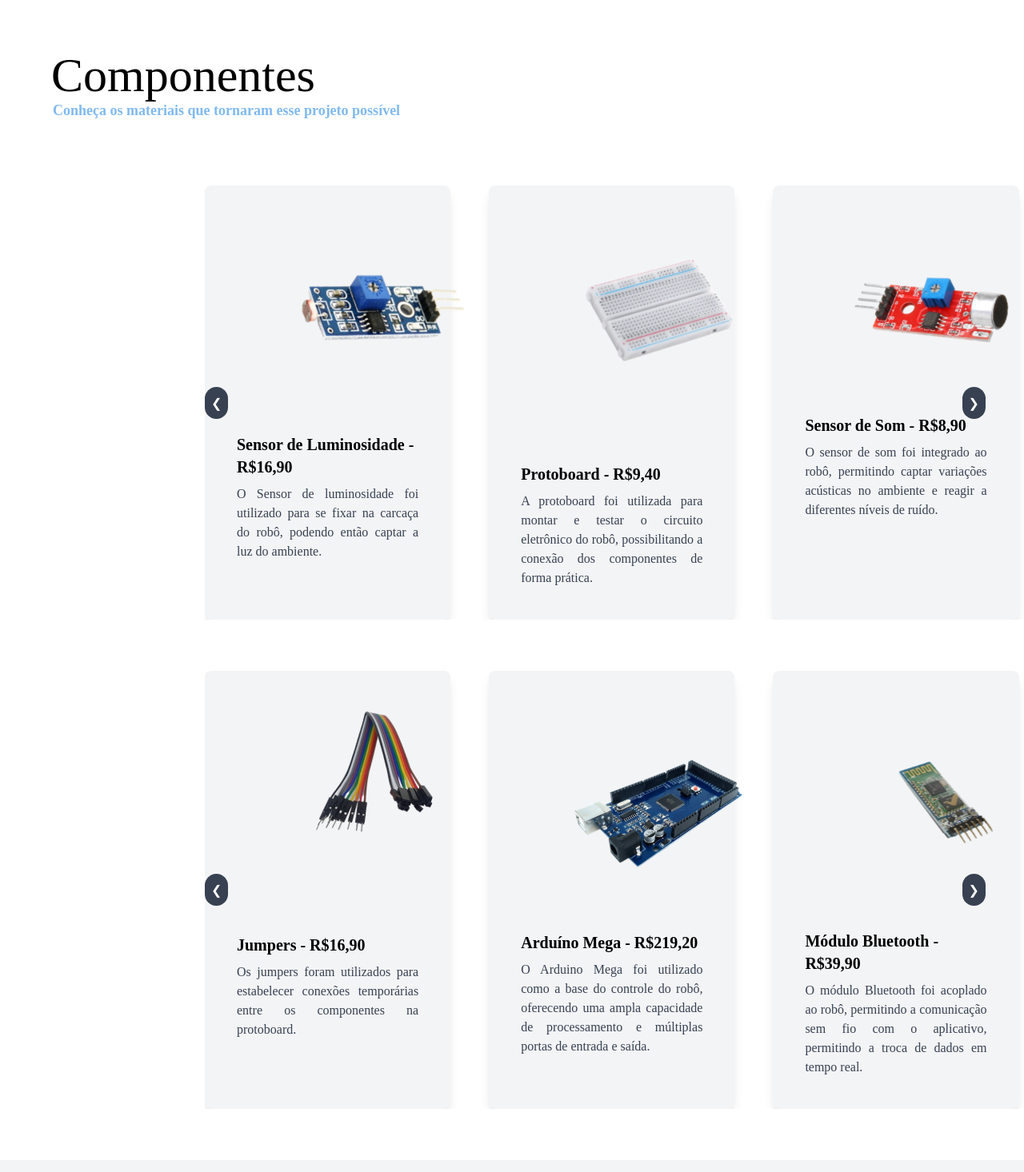
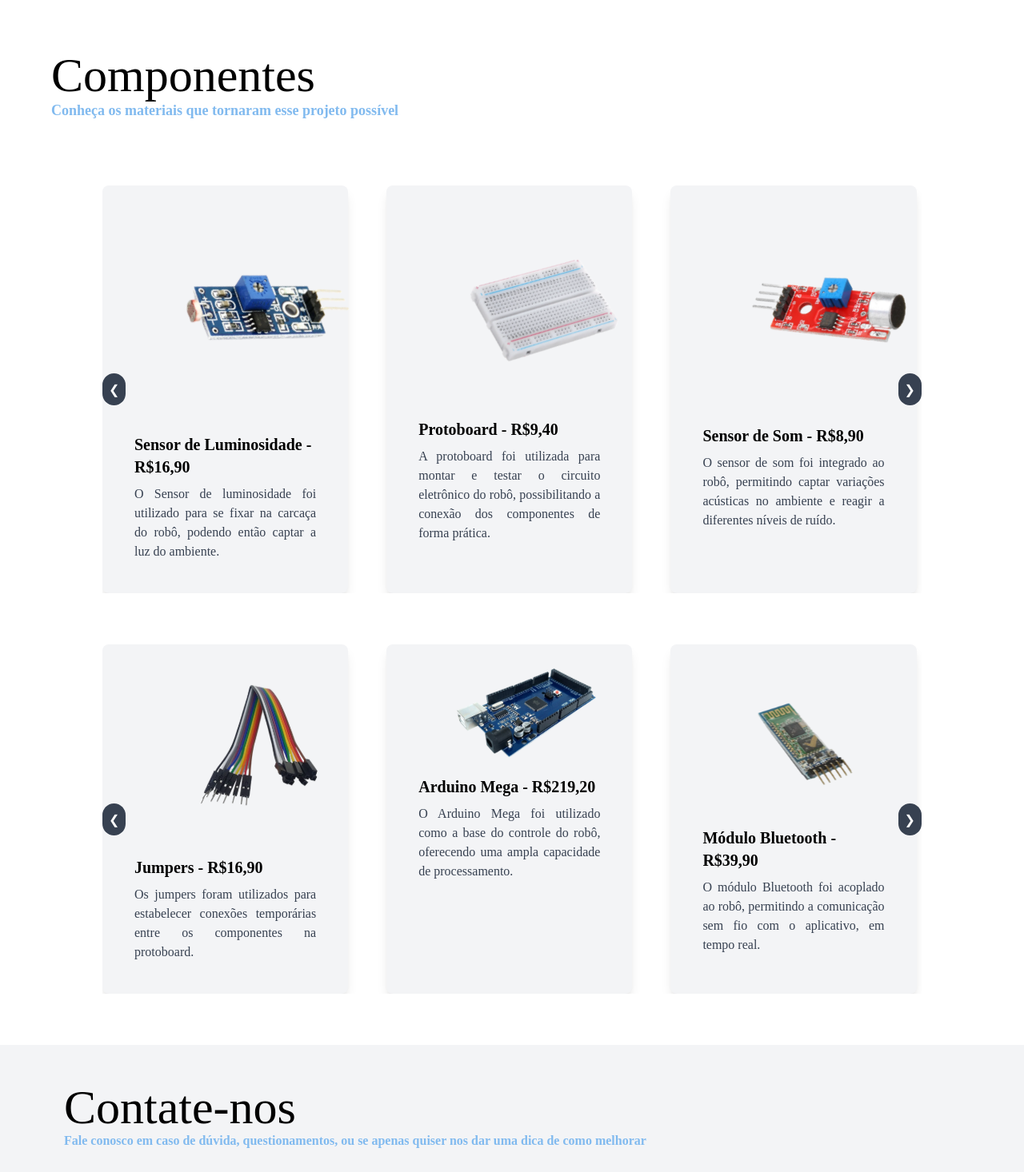
Before and after one commit to MelLayanne/ProjetoBuddy, a React (Vite) app: page /componentes in a window 1280 px wide. Shown: the part 800-2266 px from the top of the page at 80% size. Built offline with nearby package versions, Linux system fonts and the light colour scheme; a small style sheet from the web is missing.

Commit message:
componentes e sobre nos

```diff
--- a/src/pages/componentes/ComponentesP.jsx
+++ b/src/pages/componentes/ComponentesP.jsx
@@ -1,39 +1,75 @@
 import React, { useState } from 'react';
 import sensorL from '../../assets/sensorL.svg';
-import protoboard from '../../assets/protoboard.svg'
-import jumpers from '../../assets/jumpers.svg'
-import sensorS from '../../assets/sensorS.svg'
-import arduino from '../../assets/arduino.svg'
-import moduloB from '../../assets/moduloB.svg'
-
+import protoboard from '../../assets/protoboard.svg';
+import jumpers from '../../assets/jumpers.svg';
+import sensorS from '../../assets/sensorS.svg';
+import arduino from '../../assets/arduino.svg';
+import moduloB from '../../assets/moduloB.svg';
+import lcd from '../../assets/lcd.svg';
+import moduloS from '../../assets/moduloS.svg';
+import servo from '../../assets/servo.svg';
 
 const ComponentesP = () => {
-  const images = [
-    'https://th.bing.com/th/id/OIP.svVJMrq_KZ6fXkWXg7FcjgAAAA?rs=1&pid=ImgDetMain',
-    'https://th.bing.com/th/id/R.1f83571a85fbc283e60a22612814b0bd?rik=v1xQ9s0xoUvuJA&riu=http%3a%2f%2fcdn.globalso.com%2fdwin-global%2f1-151.jpg&ehk=zAsT%2b7O9lHWBDEox9knTmnfVBMgD2JgkNOdVV%2f6Gflg%3d&risl=&pid=ImgRaw&r=0',
-    'https://th.bing.com/th/id/OIP.Cy4SMThjodA5uqrw6XUVugHaGh?rs=1&pid=ImgDetMain',
-    'https://th.bing.com/th/id/OIP._Hy1udGWK_hLQU0Fof7g7AHaFQ?rs=1&pid=ImgDetMain',
-    'https://th.bing.com/th/id/OIP.fVtIRytIe12U8e0Tw0wjHwHaHf?rs=1&pid=ImgDetMain',
-    'https://th.bing.com/th/id/R.6a75b6a9413f33ddf45df4882a96f0c4?rik=5vyjVdPSrFPYvg&pid=ImgRaw&r=0',
+  const carousel1Items = [
+    { img: sensorL, title: 'Sensor de Luminosidade', price: 'R$16,90', description: 'O Sensor de luminosidade foi utilizado para se fixar na carcaça do robô, podendo então captar a luz do ambiente.' },
+    { img: protoboard, title: 'Protoboard', price: 'R$9,40', description: 'A protoboard foi utilizada para montar e testar o circuito eletrônico do robô, possibilitando a conexão dos componentes de forma prática.' },
+    { img: sensorS, title: 'Sensor de Som', price: 'R$8,90', description: 'O sensor de som foi integrado ao robô, permitindo captar variações acústicas no ambiente e reagir a diferentes níveis de ruído.' },
+    { img: lcd, title: 'Display LCD', price: 'R$21,90', description: 'O Display LCD é responsável por mostrar as horas e indicar a temperatura exterior.' },
+    { img: moduloS, title: 'Módulo gravador de som', price: 'R$30,90', description: 'O Módulo gravador de voz foi utilizado para trazer a comunicação do responsável através do robô.' }
   ];
 
-  const [currentIndex, setCurrentIndex] = useState(0);
-  const itemsPerSlide = 3;
+  const carousel2Items = [
+    { img: jumpers, title: 'Jumpers', price: 'R$16,90', description: 'Os jumpers foram utilizados para estabelecer conexões temporárias entre os componentes na protoboard.' },
+    { img: arduino, title: 'Arduino Mega', price: 'R$219,20', description: 'O Arduino Mega foi utilizado como a base do controle do robô, oferecendo uma ampla capacidade de processamento.' },
+    { img: moduloB, title: 'Módulo Bluetooth', price: 'R$39,90', description: 'O módulo Bluetooth foi acoplado ao robô, permitindo a comunicação sem fio com o aplicativo, em tempo real.' },
+    { img: servo, title: 'Servo Motor', price: 'R$28,02', description: 'O Servo motor trouxe mobilidade aos braços e à base, tornando o robô mais dinâmico.' }
+  ];
 
-  const prevSlide = () => {
-    setCurrentIndex((prevIndex) =>
-      prevIndex === 0 ? Math.floor(images.length / itemsPerSlide) * itemsPerSlide : prevIndex - itemsPerSlide
+  const [currentIndex1, setCurrentIndex1] = useState(0);
+  const [currentIndex2, setCurrentIndex2] = useState(0);
+  const itemsPerSlide = window.innerWidth >= 768 ? 3 : 1;
+
+  const prevSlide = (carousel) => {
+    if (carousel === 1) {
+      setCurrentIndex1((prevIndex) =>
+        prevIndex === 0 ? Math.floor(carousel1Items.length / itemsPerSlide) * itemsPerSlide : prevIndex - itemsPerSlide
       );
+    } else {
+      setCurrentIndex2((prevIndex) =>
+        prevIndex === 0 ? Math.floor(carousel2Items.length / itemsPerSlide) * itemsPerSlide : prevIndex - itemsPerSlide
+      );
+    }
   };
 
-  const nextSlide = () => {
-    setCurrentIndex((prevIndex) =>
-      prevIndex + itemsPerSlide >= images.length ? 0 : prevIndex + itemsPerSlide
+  const nextSlide = (carousel) => {
+    if (carousel === 1) {
+      setCurrentIndex1((prevIndex) =>
+        prevIndex + itemsPerSlide >= carousel1Items.length ? 0 : prevIndex + itemsPerSlide
       );
+    } else {
+      setCurrentIndex2((prevIndex) =>
+        prevIndex + itemsPerSlide >= carousel2Items.length ? 0 : prevIndex + itemsPerSlide
+      );
+    }
+  };
+
+  const renderCarouselItems = (items, currentIndex) => {
+    return items
+      .slice(currentIndex, currentIndex + itemsPerSlide)
+      .map((item, index) => (
+        <div key={index} className="bg-gray-100 p-6 rounded-lg shadow-lg w-full sm:w-1/2 md:w-[30%] flex-shrink-0 md:mr-[3rem]">
+          <img src={item.img} alt={item.title} className="rounded-t-lg md:ml-[3rem]" />
+          <div className="p-4">
+            <h3 className="text-xl font-bold mb-2 font-tinos">{item.title} - {item.price}</h3>
+            <p className="text-gray-700 text-justify font-tinos">{item.description}</p>
+          </div>
+        </div>
+      ));
   };
 
   return (
     <>
+
       <section className="h-screen w-full">
         <div className="h-full bg-[url('https://i.imgur.com/t6vSe9p.png')] bg-no-repeat bg-cover bg-center z-10 w-full">
           <div className="bg-black bg-opacity-60 h-screen flex justify-center items-center text-center w-full">
@@ -56,9 +92,9 @@
       <section className="py-8">
         <div className="flex flex-col md:block w-full md:w-full pt-8 pl-0 font-light text-2xl">
           <div className="titulo_da_segunda text-center md:text-left ml-0 md:ml-[4rem]">
-            <h2 className="m-0 font-tinos text-3xl max-sm:ml-[-4.9rem] md:text-6xl">Componentes</h2>
+            <h2 className="m-0 font-tinos text-3xl max-sm:ml-[-9rem] md:text-6xl">Componentes</h2>
             <div className="flex text-justify md:justify-start max-sm:w-[70%] max-sm:ml-[2.5rem]">
-              <p className="m-0 font-tinos font-bold text-azul pl-0.5 text-base md:text-lg">
+              <p className="m-0 font-tinos font-bold text-azul text-base md:text-lg max-sm:ml-[-0.5rem]">
                 Conheça os materiais que tornaram esse projeto possível
               </p>
 
@@ -68,72 +104,30 @@
       </section>
 
 
-
-      <section className="relative  overflow-hidden w-[80%] max-sm:ml-[2rem] ml-[16rem] max-sm:h-[70vh] md:mt-[3rem] max-sm:mb-16">
-  <div id="carousel" className="flex transition-transform duration-500 ease-in-out ">
-    <div className="bg-gray-100 p-6 rounded-lg shadow-lg w-full sm:w-1/2 md:w-[30%] flex-shrink-0 md:mr-[3rem] pb-10 ">
-      <img src={sensorL} alt="Sensor de Luminosidade" className="rounded-t-lg md:ml-[4rem]" />
-      <div className="p-4">
-        <h3 className="text-xl font-bold mb-2 font-tinos">Sensor de Luminosidade - R$16,90</h3>
-        <p className="text-gray-700 text-justify max-w-80% font-tinos">O Sensor de luminosidade foi utilizado para se fixar na carcaça do robô, podendo então captar a luz do ambiente.</p>
+      <section className="relative overflow-hidden w-[80%] max-sm:ml-[2rem] ml-[16rem] max-sm:h-[70vh] md:mt-[3rem] max-sm:mb-16 md:ml-[8rem]	">
+        <div id="carousel1" className="flex transition-transform duration-500 ease-in-out">
+          {renderCarouselItems(carousel1Items, currentIndex1)}
         </div>
-    </div>
-    <div className="bg-gray-100 p-6 rounded-lg shadow-lg w-full sm:w-1/2 md:w-[30%] flex-shrink-0 md:mr-[3rem]">
-      <img src={protoboard} alt="Sensor de Luminosidade" className="rounded-t-lg md:ml-[4rem]" />
-      <div className="p-4">
-        <h3 className="text-xl font-bold mb-2 mt-14 font-tinos">Protoboard - R$9,40</h3>
-        <p className="text-gray-700 text-justify font-tinos">A protoboard foi utilizada para montar e testar o circuito eletrônico do robô, possibilitando a conexão dos componentes de forma prática.</p>
-      </div>
-    </div>
-    <div className="bg-gray-100 p-6 rounded-lg shadow-lg w-full sm:w-1/2 md:w-[30%] flex-shrink-0 md:mr-[3rem]">
-      <img src={sensorS} alt="Sensor de Luminosidade" className="rounded-t-lg md:ml-[3rem]" />
-      <div className="p-4">
-        <h3 className="text-xl font-bold mb-2 mt-[-0.8rem] font-tinos">Sensor de Som - R$8,90</h3>
-        <p className="text-gray-700 text-justify font-tinos">O sensor de som foi integrado ao robô, permitindo captar variações acústicas no ambiente e reagir a diferentes níveis de ruído.</p>
-      </div>
-    </div>
-  </div>
-  <button id="prevBtn" className="absolute left-[-8] top-1/2 transform -translate-y-1/2 bg-gray-700 text-white p-2 rounded-full">
+        <button onClick={() => prevSlide(1)} className="absolute left-[0rem] top-1/2 transform -translate-y-1/2 bg-gray-700 text-white p-2 rounded-full">
           &#10094;
         </button>
-  <button id="nextBtn" className="  absolute right-0 top-1/2 transform -translate-y-1/2 bg-gray-700 text-white p-2 rounded-full md:mr-[3rem]">
+        <button onClick={() => nextSlide(1)} className="absolute right-[0rem] top-1/2 transform -translate-y-1/2 bg-gray-700 text-white p-2 rounded-full">
           &#10095;
         </button>
       </section>
 
-<section className="relative overflow-hidden w-[80%] max-sm:ml-[2rem] ml-[16rem] max-sm:h-[70vh] md:mt-[4rem] md:mb-[4rem] max-sm:mb-16">
-  <div id="carousel" className="flex transition-transform duration-500 ease-in-out">
-    <div className="bg-gray-100 p-6 rounded-lg shadow-lg w-full sm:w-1/2 md:w-[30%] flex-shrink-0 md:mr-[3rem] pb-18">
-      <img src={jumpers} alt="Sensor de Luminosidade" className="rounded-t-lg md:ml-[4rem]" />
-      <div className="p-4">
-        <h3 className="text-xl font-bold mb-2 mt-16 font-tinos">Jumpers - R$16,90</h3>
-        <p className="text-gray-700 text-justify font-tinos">Os jumpers foram utilizados para estabelecer conexões temporárias entre os componentes na protoboard.</p>
+
+      <section className="relative overflow-hidden w-[80%] max-sm:ml-[2rem] ml-[16rem] max-sm:h-[70vh] md:mt-[4rem] md:mb-[4rem] max-sm:mb-16  md:ml-[8rem]	">
+        <div id="carousel2" className="flex transition-transform duration-500 ease-in-out">
+          {renderCarouselItems(carousel2Items, currentIndex2)}
         </div>
-    </div>
-    <div className="bg-gray-100 p-6 rounded-lg shadow-lg w-full sm:w-1/2 md:w-[30%] flex-shrink-0 md:mr-[3rem]">
-      <img src={arduino} alt="Sensor de Luminosidade" className="rounded-t-lg mt-20 ml-2 w-60  md:ml-[4rem]" />
-      <div className="p-4">
-        <h3 className="text-xl font-bold mb-2 mt-14 font-tinos">Arduíno Mega - R$219,20</h3>
-        <p className="text-gray-700 text-justify font-tinos">O Arduino Mega foi utilizado como a base do controle do robô, oferecendo uma ampla capacidade de processamento e múltiplas portas de entrada e saída.</p>
-      </div>
-    </div>
-    <div className="bg-gray-100 p-6 rounded-lg shadow-lg w-full sm:w-1/2 md:w-[30%] flex-shrink-0 md:mr-[3rem]">
-      <img src={moduloB} alt="modulo bluetooth" className="rounded-t-lg mt-10 ml-4  md:ml-[6rem]" />
-      <div className="p-4">
-        <h3 className="text-xl font-bold font-tinos mb-2 mt-14">Módulo Bluetooth - R$39,90</h3>
-        <p className="text-gray-700 text-justify font-tinos">O módulo Bluetooth foi acoplado ao robô, permitindo a comunicação sem fio com o aplicativo, permitindo a troca de dados em tempo real.</p>
-      </div>
-    </div>
-  </div>
-
-  <button id="prevBtn" className="absolute left-[0rem] top-1/2 transform -translate-y-1/2 bg-gray-700 text-white p-2 rounded-full">
+        <button onClick={() => prevSlide(2)} className="absolute left-[0rem] top-1/2 transform -translate-y-1/2 bg-gray-700 text-white p-2 rounded-full">
           &#10094;
         </button>
-  <button id="nextBtn" className="absolute right-[0rem] top-1/2 transform -translate-y-1/2 bg-gray-700 text-white p-2 rounded-full md:mr-[3rem]">
+        <button onClick={() => nextSlide(2)} className="absolute right-[0rem] top-1/2 transform -translate-y-1/2 bg-gray-700 text-white p-2 rounded-full">
           &#10095;
         </button>
       </section>
-
 
       <section className='bg-gray-100 pt-[3rem] h-full md:h-[65%] 2xl:h-[57%] max-sm:h-[67%]'>
   <div className='pl-[5rem] pb-5'>
@@ -186,9 +180,6 @@
   </div>
 
 </section>
-
-
-
     </>
   );
 };
```
Also changed, not shown: src/pages/sobre/Sobre.jsx (+8 -8 lines). Lines whose indentation alone changed are shown as unchanged.
